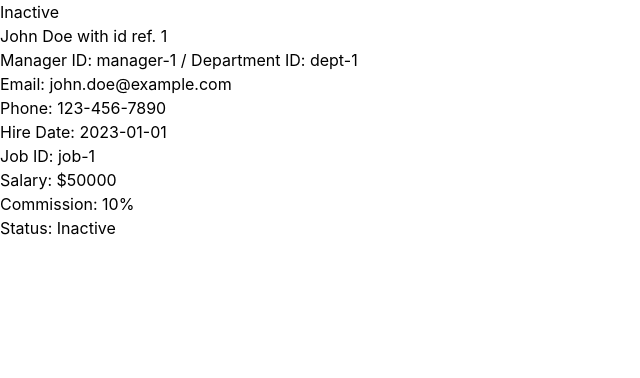
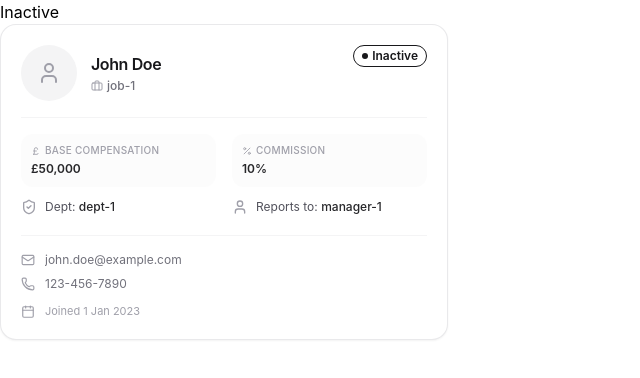
Before and after one commit to johnclamy/microblogproject, a React (Vite) app in the folder frontend/: page / in a window 1280 px wide. Shown: the top 378 px of the page, without its empty margins (0-640 px from the left). Built offline with nearby package versions, Linux system fonts and the light colour scheme.

Commit message:
define a tailwind styled card for Employee component

```diff
--- a/frontend/src/components/Employee.tsx
+++ b/frontend/src/components/Employee.tsx
@@ -1,9 +1,19 @@
-import React from 'react';
-import type EmployeeProps from '../types/employee';
+import React from 'react'
+import {
+    Mail,
+    Phone,
+    Calendar,
+    Briefcase,
+    PoundSterling,
+    Percent,
+    ShieldCheck,
+    User
+} from 'lucide-react'
+import type EmployeeProps from '../types/employee'
+// import { type EmployeeStatus } from '../types/employee'
 
 
 const Employee: React.FC<EmployeeProps> = ({
-    id,
     firstName,
     lastName,
     email,
@@ -17,20 +27,110 @@ const Employee: React.FC<EmployeeProps> = ({
     status,
     avatarUrl,
 }) => {
+    // Tailwind v4 mapping using CSS variables or native theme utilities
+    // const statusStyles: Record<EmployeeStatus, string> = {
+    //     Active: 'bg-emerald-500/10 text-emerald-600 border-emerald-500/20 dark:bg-emerald-500/20 dark:text-emerald-400',
+    //     Inactive: 'bg-zinc-500/10 text-zinc-600 border-zinc-500/20 dark:bg-zinc-500/20 dark:text-zinc-400',
+    //     'On Leave': 'bg-amber-500/10 text-amber-600 border-amber-500/20 dark:bg-amber-500/20 dark:text-amber-400'
+    // }
+
+    // Safe formatting for currencies
+    const formattedSalary = new Intl.NumberFormat('en-GB', {
+        style: 'currency',
+        currency: 'GBP',
+        maximumFractionDigits: 0
+    }).format(salary);
+
+    // Format date natively
+    const formattedDate = new Date(hireDate).toLocaleDateString('en-GB', {
+        year: 'numeric',
+        month: 'short',
+        day: 'numeric'
+    });
+
     return (
-        <div className="employee-card">
-            <h2>{firstName} {lastName} with id ref. {id}</h2>
-            <p>Manager ID: {managerId || 'N/A'} / Department ID: {departmentId || 'N/A'}</p>
-            <p>Email: {email}</p>
-            <p>Phone: {phoneNumber}</p>
-            <p>Hire Date: {hireDate}</p>
-            <p>Job ID: {jobId}</p>
-            <p>Salary: ${salary}</p>
-            <p>Commission: {commissionPct ? `${commissionPct * 100}%` : 'N/A'}</p>
-            <p>Status: {status}</p>
-            {avatarUrl && <img src={avatarUrl} alt={`${firstName} ${lastName}`} />}
-        </div>
-    );
+        <section className="w-full max-w-md rounded-2xl border border-zinc-200/80 bg-white p-5 shadow-xs transition-all hover:shadow-md dark:border-zinc-800 dark:bg-zinc-950 text-zinc-900 dark:text-zinc-100">
+            <header className="flex items-start justify-between gap-4 border-b border-zinc-100 pb-4 dark:border-zinc-900">
+                <div className="flex items-center gap-3.5">
+                    {avatarUrl ? (
+                    <img
+                        src={avatarUrl}
+                        alt={`${firstName} ${lastName}`}
+                        className="h-14 w-14 rounded-full border border-zinc-200 object-cover dark:border-zinc-800"
+                    />) : (
+                    <div className="flex h-14 w-14 items-center justify-center rounded-full bg-zinc-100 text-zinc-400 dark:bg-zinc-900 dark:text-zinc-600">
+                        <User className="h-6 w-6" />
+                    </div>
+                    )}
+                    <div>
+                        <h3 className="text-base font-semibold tracking-tight">
+                            {firstName} {lastName}
+                        </h3>
+                        <p className="text-xs font-medium text-zinc-500 dark:text-zinc-400 flex items-center gap-1 mt-0.5">
+                            <Briefcase className="h-3 w-3 inline text-zinc-400" /> {jobId}
+                        </p>
+                    </div>
+                </div>
+                {/* Status Badge */}
+                <span className={`inline-flex items-center gap-1 rounded-full border px-2 py-0.5 text-xs font-semibold £ {statusStyles[status]}`}>
+                    <span className="h-1.5 w-1.5 rounded-full bg-current" />
+                    {status}
+                </span>
+            </header>
+
+            {/* Main Core Metadata Grid */}
+            <section className="grid grid-cols-2 gap-x-4 gap-y-3 py-4 text-xs">
+                {/* Salary details */}
+                <div className="flex flex-col gap-1 rounded-xl bg-zinc-50/50 p-2.5 dark:bg-zinc-900/30">
+                    <span className="text-[10px] font-medium tracking-wide uppercase text-zinc-400 dark:text-zinc-500 flex items-center gap-1">
+                        <PoundSterling className="h-2.5 w-2.5" /> Base Compensation
+                    </span>
+                    <span className="font-semibold text-zinc-800 dark:text-zinc-200">{formattedSalary}</span>
+                </div>
+
+                {/* Dynamic Commission Handling */}
+                <div className="flex flex-col gap-1 rounded-xl bg-zinc-50/50 p-2.5 dark:bg-zinc-900/30">
+                    <span className="text-[10px] font-medium tracking-wide uppercase text-zinc-400 dark:text-zinc-500 flex items-center gap-1">
+                        <Percent className="h-2.5 w-2.5" /> Commission
+                    </span>
+                    <span className={`font-semibold ${commissionPct ? 'text-zinc-800 dark:text-zinc-200' : 'text-zinc-400 italic font-normal'}`}>
+                        {commissionPct ? `${(commissionPct * 100).toFixed(0)}%` : 'No commission'}
+                    </span>
+                </div>
+
+                {/* Department Info */}
+                <div className="flex items-center gap-2 text-zinc-600 dark:text-zinc-400 col-span-1">
+                    <ShieldCheck className="h-4 w-4 shrink-0 text-zinc-400" />
+                    <span className="truncate">
+                        Dept: <strong className="font-medium text-zinc-800 dark:text-zinc-200">{departmentId || 'Unassigned'}</strong>
+                    </span>
+                </div>
+
+                {/* Manager Details */}
+                <div className="flex items-center gap-2 text-zinc-600 dark:text-zinc-400 col-span-1">
+                    <User className="h-4 w-4 shrink-0 text-zinc-400" />
+                    <span className="truncate">
+                        Reports to: <strong className="font-medium text-zinc-800 dark:text-zinc-200">{managerId || 'None'}</strong>
+                    </span>
+                </div>
+            </section>
+
+            <footer className="mt-1 flex flex-col gap-2 border-t border-zinc-100 pt-4 text-xs text-zinc-500 dark:border-zinc-900 dark:text-zinc-400">
+                <a href={`mailto:${email}`} className="flex items-center gap-2.5 hover:text-blue-600 dark:hover:text-blue-400 transition-colors group">
+                    <Mail className="h-3.5 w-3.5 text-zinc-400 group-hover:text-blue-500 transition-colors" />
+                    <span className="truncate">{email}</span>
+                </a>
+                <a href={`tel:${phoneNumber}`} className="flex items-center gap-2.5 hover:text-blue-600 dark:hover:text-blue-400 transition-colors group">
+                    <Phone className="h-3.5 w-3.5 text-zinc-400 group-hover:text-blue-500 transition-colors" />
+                    <span>{phoneNumber}</span>
+                </a>
+                <div className="flex items-center gap-2.5 pt-1 text-[11px] text-zinc-400 dark:text-zinc-500">
+                    <Calendar className="h-3.5 w-3.5" />
+                    <span>Joined {formattedDate}</span>
+                </div>
+            </footer>
+        </section>
+    )
 }
 
 
```
